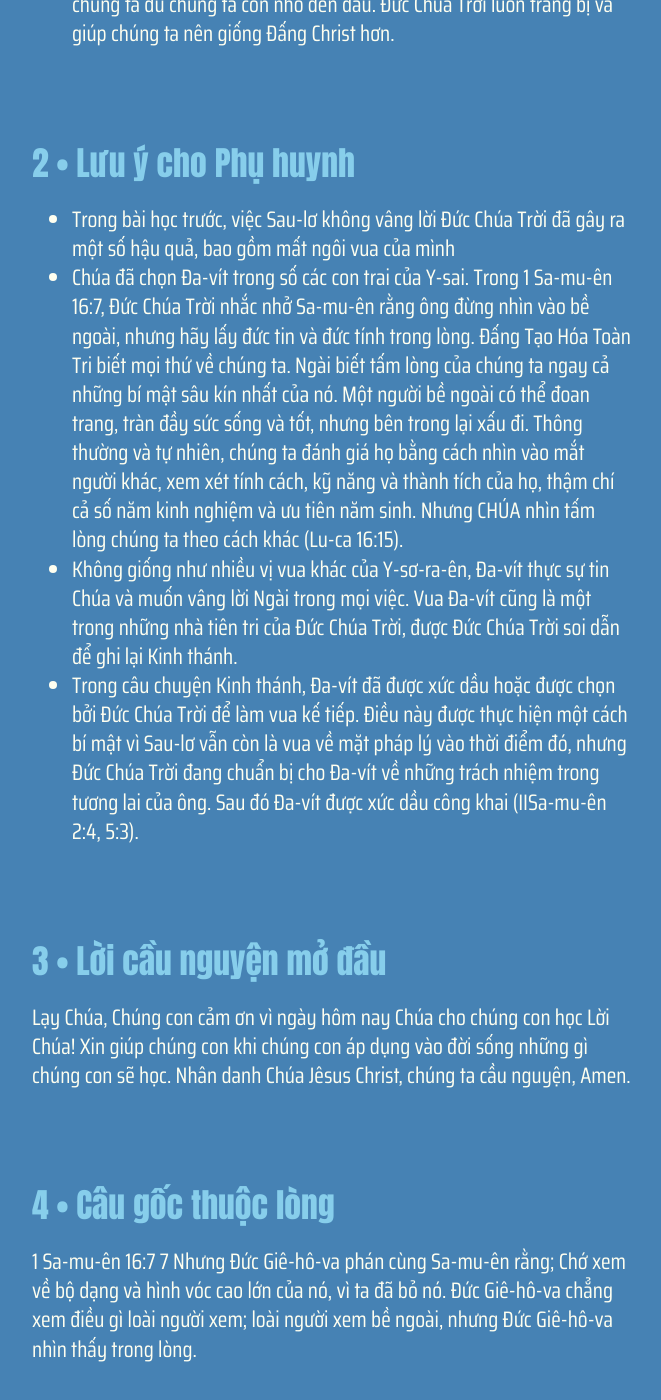
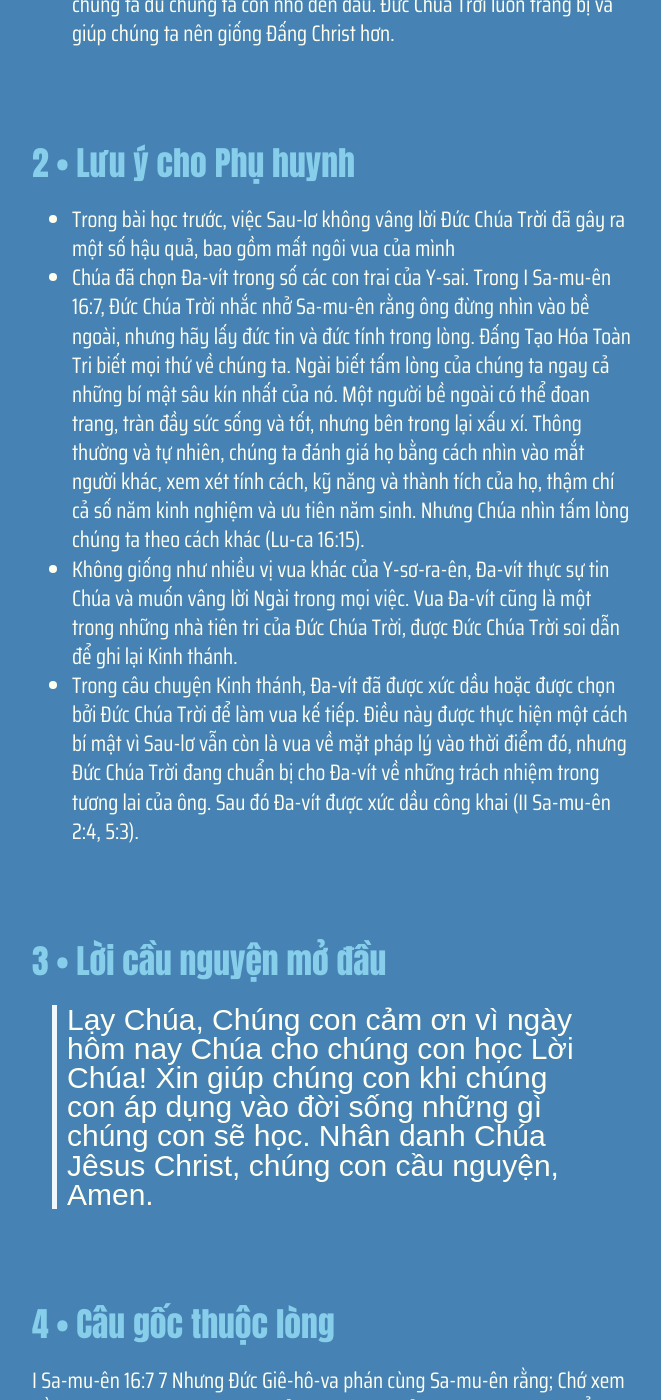
Before and after one commit to GospelTrust/LGS, a Jekyll site: the page built from docs/content/_vi/40-1.md, in a window 1280 px wide and 1400 px high, scrolled down 894 px. Shown: the whole window, without its empty margins (308-969 px from the left). Built offline with Jekyll 4.4.1, drawn with Linux system fonts in a browser that asks for light colours; some web fonts are replaced; some of the changed text lies outside the part shown.

Commit message:
Update: w40d1

```diff
--- a/docs/content/_vi/40-1.md
+++ b/docs/content/_vi/40-1.md
@@ -1,7 +1,7 @@
 ---
 week: 40
 day: 1
-title: 'ĐỨC CHÚA TRỜI CHỌN ĐA-VÍT'
+title: 'Đức Chúa Trời chọn Đa-vít'
 bible: 'I Sa-mu-ên 16:6-13'
 layout: lesson
 ---
@@ -14,22 +14,23 @@
 
 {% include lesson/section.html index=2 %}
 - Trong bài học trước, việc Sau-lơ không vâng lời Đức Chúa Trời đã gây ra một số hậu quả, bao gồm mất ngôi vua của mình
-- Chúa đã chọn Đa-vít trong số các con trai của Y-sai. Trong 1 Sa-mu-ên 16:7, Đức Chúa Trời nhắc nhở Sa-mu-ên rằng ông đừng nhìn vào bề ngoài, nhưng hãy lấy đức tin và đức tính trong lòng. Đấng Tạo Hóa Toàn Tri biết mọi thứ về chúng ta. Ngài biết tấm lòng của chúng ta ngay cả những bí mật sâu kín nhất của nó. Một người bề ngoài có thể đoan trang, tràn đầy sức sống và tốt, nhưng bên trong lại xấu đi. Thông thường và tự nhiên, chúng ta đánh giá họ bằng cách nhìn vào mắt người khác, xem xét tính cách, kỹ năng và thành tích của họ, thậm chí cả số năm kinh nghiệm và ưu tiên năm sinh. Nhưng CHÚA nhìn tấm lòng chúng ta theo cách khác (Lu-ca 16:15).
+- Chúa đã chọn Đa-vít trong số các con trai của Y-sai. Trong I Sa-mu-ên 16:7, Đức Chúa Trời nhắc nhở Sa-mu-ên rằng ông đừng nhìn vào bề ngoài, nhưng hãy lấy đức tin và đức tính trong lòng. Đấng Tạo Hóa Toàn Tri biết mọi thứ về chúng ta. Ngài biết tấm lòng của chúng ta ngay cả những bí mật sâu kín nhất của nó. Một người bề ngoài có thể đoan trang, tràn đầy sức sống và tốt, nhưng bên trong lại xấu xí. Thông thường và tự nhiên, chúng ta đánh giá họ bằng cách nhìn vào mắt người khác, xem xét tính cách, kỹ năng và thành tích của họ, thậm chí cả số năm kinh nghiệm và ưu tiên năm sinh. Nhưng Chúa nhìn tấm lòng chúng ta theo cách khác (Lu-ca 16:15).
 - Không giống như nhiều vị vua khác của Y-sơ-ra-ên, Đa-vít thực sự tin Chúa và muốn vâng lời Ngài trong mọi việc. Vua Đa-vít cũng là một trong những nhà tiên tri của Đức Chúa Trời, được Đức Chúa Trời soi dẫn để ghi lại Kinh thánh.
-- Trong câu chuyện Kinh thánh, Đa-vít đã được xức dầu hoặc được chọn bởi Đức Chúa Trời để làm vua kế tiếp. Điều này được thực hiện một cách bí mật vì Sau-lơ vẫn còn là vua về mặt pháp lý vào thời điểm đó, nhưng Đức Chúa Trời đang chuẩn bị cho Đa-vít về những trách nhiệm trong tương lai của ông. Sau đó Đa-vít được xức dầu công khai (IISa-mu-ên 2:4, 5:3).
+- Trong câu chuyện Kinh thánh, Đa-vít đã được xức dầu hoặc được chọn bởi Đức Chúa Trời để làm vua kế tiếp. Điều này được thực hiện một cách bí mật vì Sau-lơ vẫn còn là vua về mặt pháp lý vào thời điểm đó, nhưng Đức Chúa Trời đang chuẩn bị cho Đa-vít về những trách nhiệm trong tương lai của ông. Sau đó Đa-vít được xức dầu công khai (II Sa-mu-ên 2:4, 5:3).
 
 
 {% include lesson/section.html index=3 %}
-Lạy Chúa, Chúng con cảm ơn vì ngày hôm nay Chúa cho chúng con học Lời Chúa! Xin giúp chúng con khi chúng con áp dụng vào đời sống những gì chúng con sẽ học. Nhân danh Chúa Jêsus Christ, chúng ta cầu nguyện, Amen.
+> Lạy Chúa, Chúng con cảm ơn vì ngày hôm nay Chúa cho chúng con học Lời Chúa! Xin giúp chúng con khi chúng con áp dụng vào đời sống những gì chúng con sẽ học. Nhân danh Chúa Jêsus Christ, chúng con cầu nguyện, Amen.
 
 
 {% include lesson/section.html index=4 %}
-1 Sa-mu-ên 16:7
+I Sa-mu-ên 16:7
 7 Nhưng Đức Giê-hô-va phán cùng Sa-mu-ên rằng; Chớ xem về bộ dạng và hình vóc cao lớn của nó, vì ta đã bỏ nó. Đức Giê-hô-va chẳng xem điều gì loài người xem; loài người xem bề ngoài, nhưng Đức Giê-hô-va nhìn thấy trong lòng.
 
 
 {% include lesson/section.html index=5 %}
-Kết thúc câu: Một cách mà tôi vâng lời Chúa đó là......
+### Hoàn thành câu:
+Một cách mà tôi vâng lời Chúa đó là......
 
 
 {% include lesson/section.html index=6 %}
@@ -52,4 +57,4 @@
 
 
 {% include lesson/section.html index=10 %}
-Lạy Chúa, Chúng con ngợi khen Ngài là một Đức Chúa Trời Đấng biết mọi người. Cảm ơn vì Ngài đã nhìn thấy và hiểu được con người bên trong của con. Xin Chúa giúp con vâng lời Ngài. Cầu xin Chúa cho tấm lòng của chúng con luôn hướng về Ngài. Nhân danh Chúa Jêsus Christ, chúng ta cầu nguyện, Amen.
+> Lạy Chúa, chúng con ngợi khen Ngài là một Đức Chúa Trời Đấng biết mọi người. Cảm ơn vì Ngài đã nhìn thấy và hiểu được con người bên trong của con. Xin Chúa giúp con vâng lời Ngài. Cầu xin Chúa cho tấm lòng của chúng con luôn hướng về Ngài. Nhân danh Chúa Jêsus Christ, chúng ta cầu nguyện, Amen.
```
Also changed, not shown: other parts of docs/content/_vi/40-1.md (+7 -3 lines).
